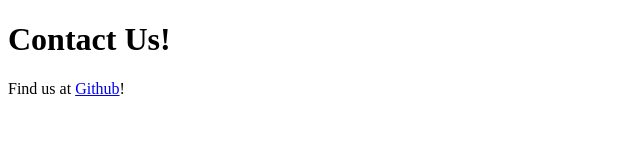
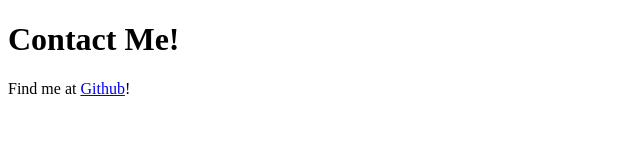
Before and after one commit to xincryptedx/basic-informational-site, a website: page src/pages/contact-me.html in a window 1280 px wide. Shown: the full height of the page, 0-640 px from the left. Drawn offline with Linux system fonts and the light colour scheme.

```diff
--- a/src/pages/contact-me.html
+++ b/src/pages/contact-me.html
@@ -3,10 +3,10 @@
   <head>
     <meta charset="UTF-8" />
     <meta name="viewport" content="width=device-width, initial-scale=1.0" />
-    <title>Contact Us</title>
+    <title>Contact Me</title>
   </head>
   <body>
-    <h1>Contact Us!</h1>
-    <p>Find us at <a href="https://github.com/xincryptedx">Github</a>!</p>
+    <h1>Contact Me!</h1>
+    <p>Find me at <a href="https://github.com/xincryptedx">Github</a>!</p>
   </body>
 </html>
```
